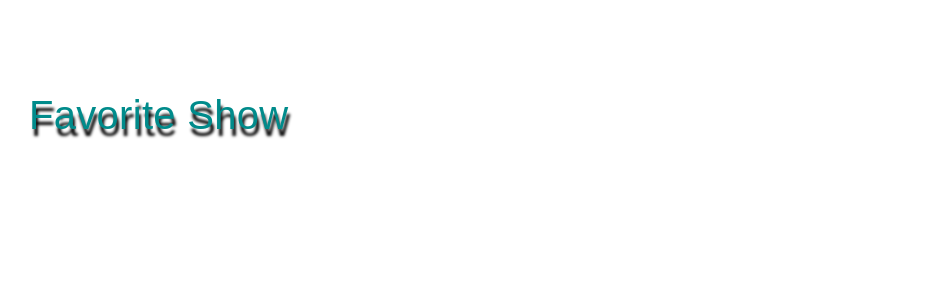
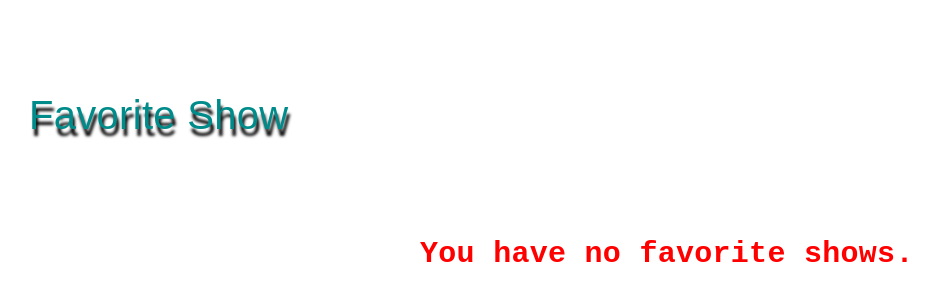
Before and after one commit to hiraparaHasti/tv-show, a React (Create React App) app: page /favorite in a window 1280 px wide. Shown: the part 62-362 px from the top of the page, without its empty margins (35-973 px from the left). Built offline with nearby package versions, Linux system fonts and the light colour scheme.

Commit message:
favorite_message

```diff
--- a/src/components/Favorite/Favorite.tsx
+++ b/src/components/Favorite/Favorite.tsx
@@ -49,9 +49,14 @@ const Favorite: React.FC = () => {
 
   return (
     <Container maxWidth="lg">
-      <Typography variant="h4" style={{ marginTop: "153px" , color:" darkcyan",textShadow:"2px 7px 3px black",fontSize:"40px", fontFamily:"fantasy"}}>Favorite Show</Typography>
-      <Grid container spacing={6} style={{ marginTop: "-16px" }}>
-        {favoriteShows.map((show) => (
+    <Typography variant="h4" style={{ marginTop: "153px", color: "darkcyan", textShadow: "2px 7px 3px black", fontSize: "40px", fontFamily: "fantasy" }}>Favorite Show</Typography>
+    <Grid container spacing={6} style={{ marginTop: "-16px" }}>
+      {favoriteShows.length === 0 ? (
+        // Display a message when there are no favorite shows
+        <Typography variant="body1" style={{marginTop:"108px", marginLeft:"439px", fontSize:"30px",color:"red",fontFamily:"monospace",fontWeight:700}}>You have no favorite shows.</Typography>
+      ) : (
+        // Render favorite shows if there are any
+        favoriteShows.map((show) => (
           <Grid item xs={12} sm={6} md={4} lg={3} key={show.id}>
             <Card>
               <CardMedia
@@ -67,9 +72,10 @@ const Favorite: React.FC = () => {
               </CardContent>
             </Card>
           </Grid>
-        ))}
-      </Grid>
-    </Container>
+        ))
+      )}
+    </Grid>
+  </Container>
   );
 };
 
```
